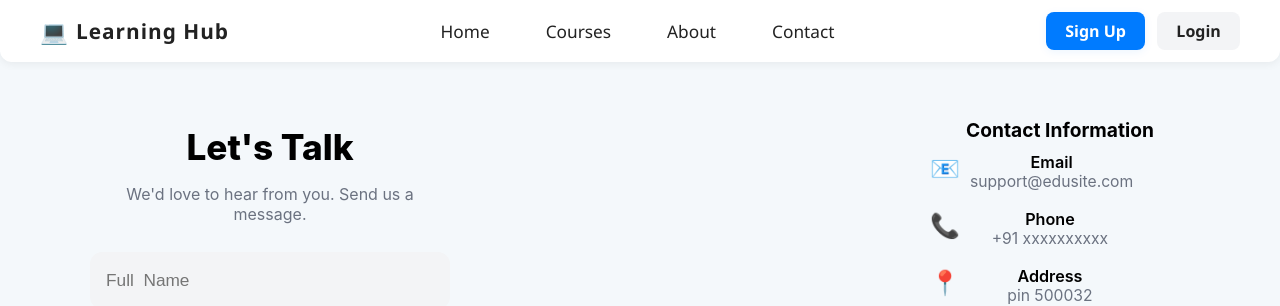
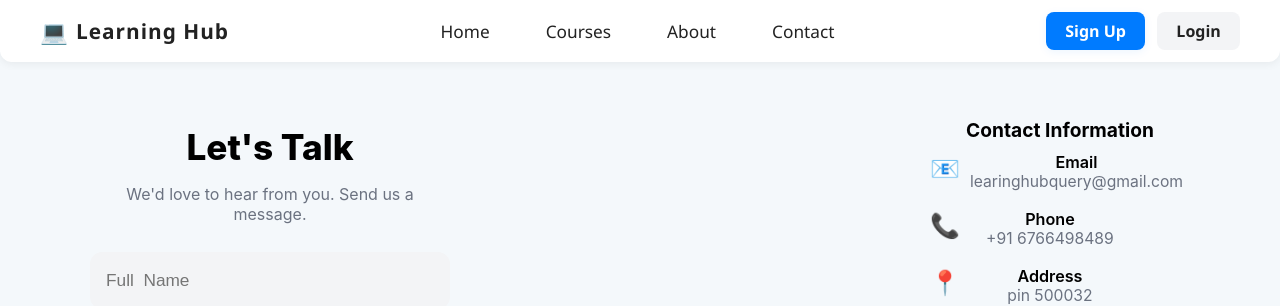
Before and after one commit to nithinrontala/Learning_Hub, a React (Create React App) app: page /contact in a window 1280 px wide. Shown: the top 306 px of the page. Built offline with nearby package versions, Linux system fonts and the light colour scheme.

Commit message:
update contact information in Contact component

```diff
--- a/src/components/Contact.js
+++ b/src/components/Contact.js
@@ -23,14 +23,14 @@ function Contact() {
             <span className="contact-icon">📧</span>
             <div>
               <div className="contact-info-label">Email</div>
-              <div className="contact-info-value">support@edusite.com</div>
+              <div className="contact-info-value">learinghubquery@gmail.com</div>
             </div>
           </div>
           <div className="contact-info-item">
             <span className="contact-icon">📞</span>
             <div>
               <div className="contact-info-label">Phone</div>
-              <div className="contact-info-value">+91 xxxxxxxxxx</div>
+              <div className="contact-info-value">+91 6766498489</div>
             </div>
           </div>
           <div className="contact-info-item">
```
